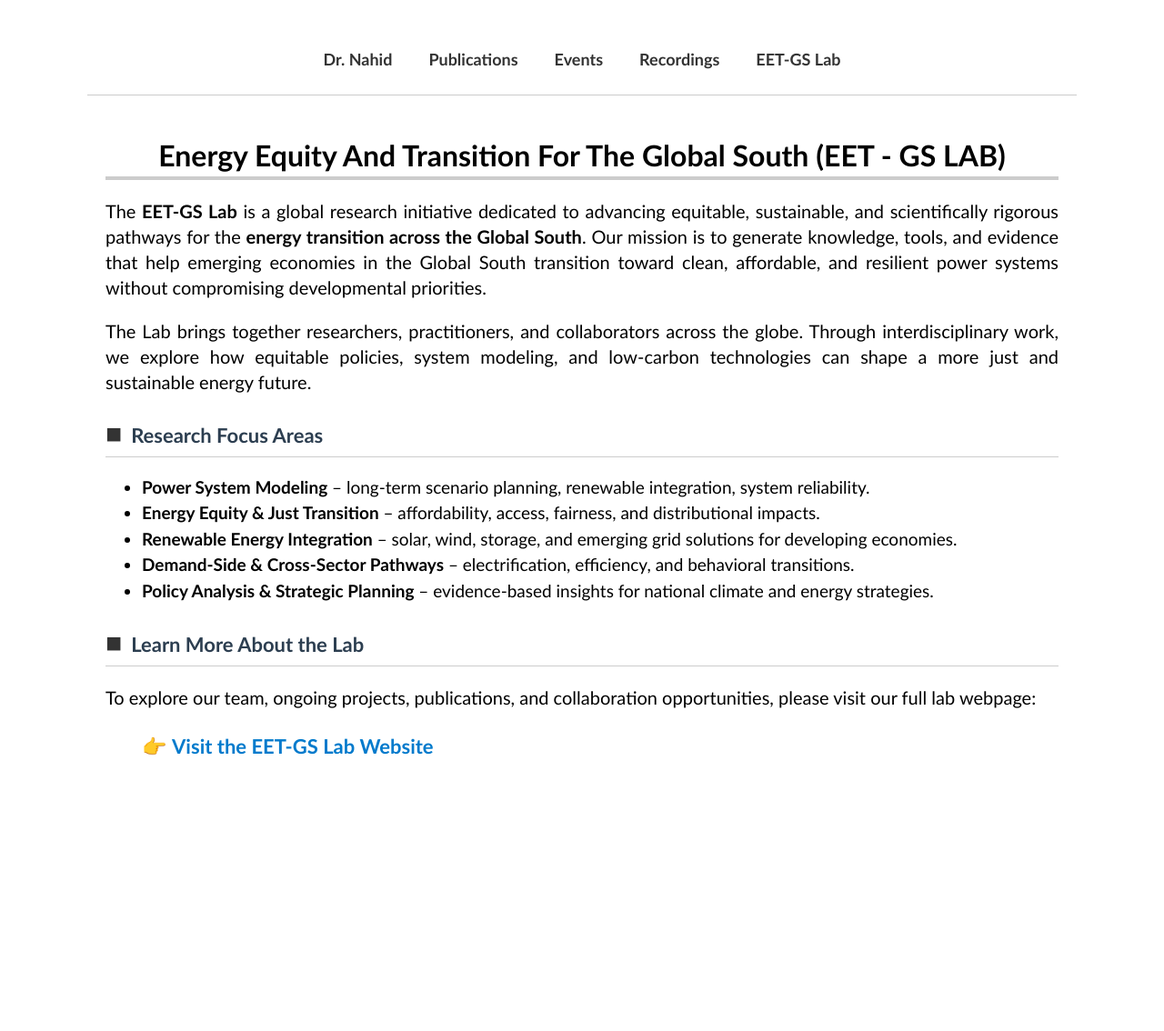
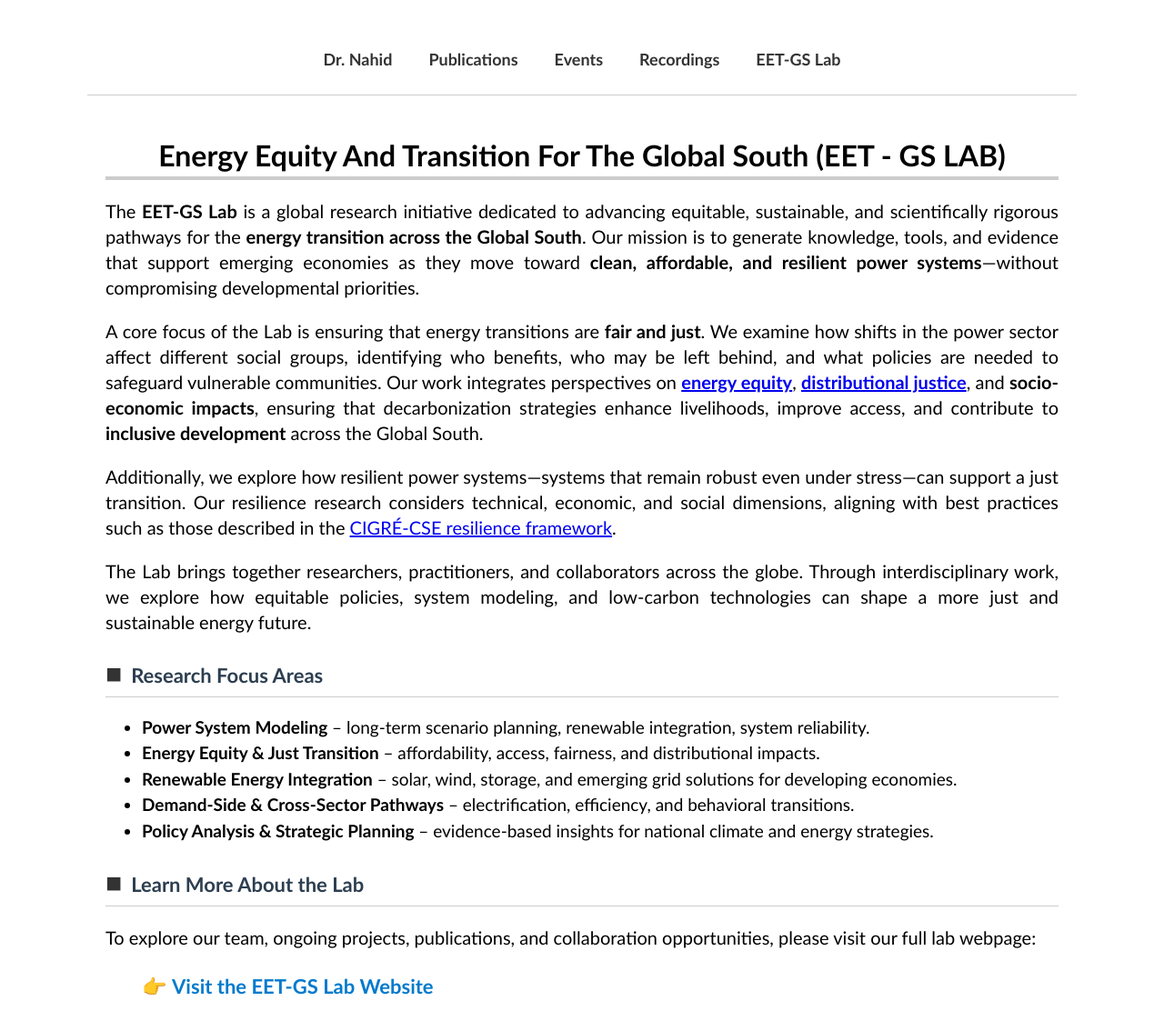
Before and after one commit to FiruzAhamed/firuzahamed.github.io, a Jekyll site: the page built from EET-GS LAB.md, in a window 1280 px wide and 1197 px high. Shown: the top 1134 px of the window at 91% size. Built offline with Jekyll 4.4.1, drawn with Linux system fonts in a browser that asks for light colours.

Commit message:
Update EET-GS LAB.md
Signed-off-by: Firuz Ahamed Nahid <122635742+FiruzAhamed@users.noreply.github.com>

```diff
--- a/EET-GS LAB.md
+++ b/EET-GS LAB.md
@@ -24,11 +24,27 @@ bodyClass: events
 
 
 <p>
-The <strong>EET-GS Lab</strong> is a global research initiative dedicated to advancing equitable, sustainable,
-and scientifically rigorous pathways for the <strong>energy transition across the Global South</strong>.
-Our mission is to generate knowledge, tools, and evidence that help emerging economies in the Global South transition toward
-clean, affordable, and resilient power systems without compromising developmental priorities.
+  The <strong>EET-GS Lab</strong> is a global research initiative dedicated to advancing equitable, sustainable,
+  and scientifically rigorous pathways for the <strong>energy transition across the Global South</strong>.
+  Our mission is to generate knowledge, tools, and evidence that support emerging economies as they move toward
+  <strong>clean, affordable, and resilient power systems</strong>—without compromising developmental priorities.
 </p>
+
+<p>
+  A core focus of the Lab is ensuring that energy transitions are <strong>fair and just</strong>.
+  We examine how shifts in the power sector affect different social groups, identifying who benefits, who may be left behind,
+  and what policies are needed to safeguard vulnerable communities.
+  Our work integrates perspectives on <strong><a href="https://www.aceee.org/topic/energy-equity" target="_blank">energy equity</a></strong>,
+  <strong><a href="https://www.sciencedirect.com/topics/social-sciences/distributive-justice" target="_blank">distributional justice</a></strong>,
+  and <strong>socio-economic impacts</strong>, ensuring that decarbonization strategies enhance livelihoods,
+  improve access, and contribute to <strong>inclusive development</strong> across the Global South.
+</p>
+
+<p>
+  Additionally, we explore how resilient power systems—systems that remain robust even under stress—can support a just transition.
+  Our resilience research considers technical, economic, and social dimensions, aligning with best practices such as those described in the <a href="https://cse.cigre.org/cse-n030/power-system-resilience-definition-features-and-properties.html" target="_blank">CIGRÉ-CSE resilience framework</a>.
+</p>
+
 
 <p>
 The Lab brings together researchers, practitioners, and collaborators across the globe.
```
